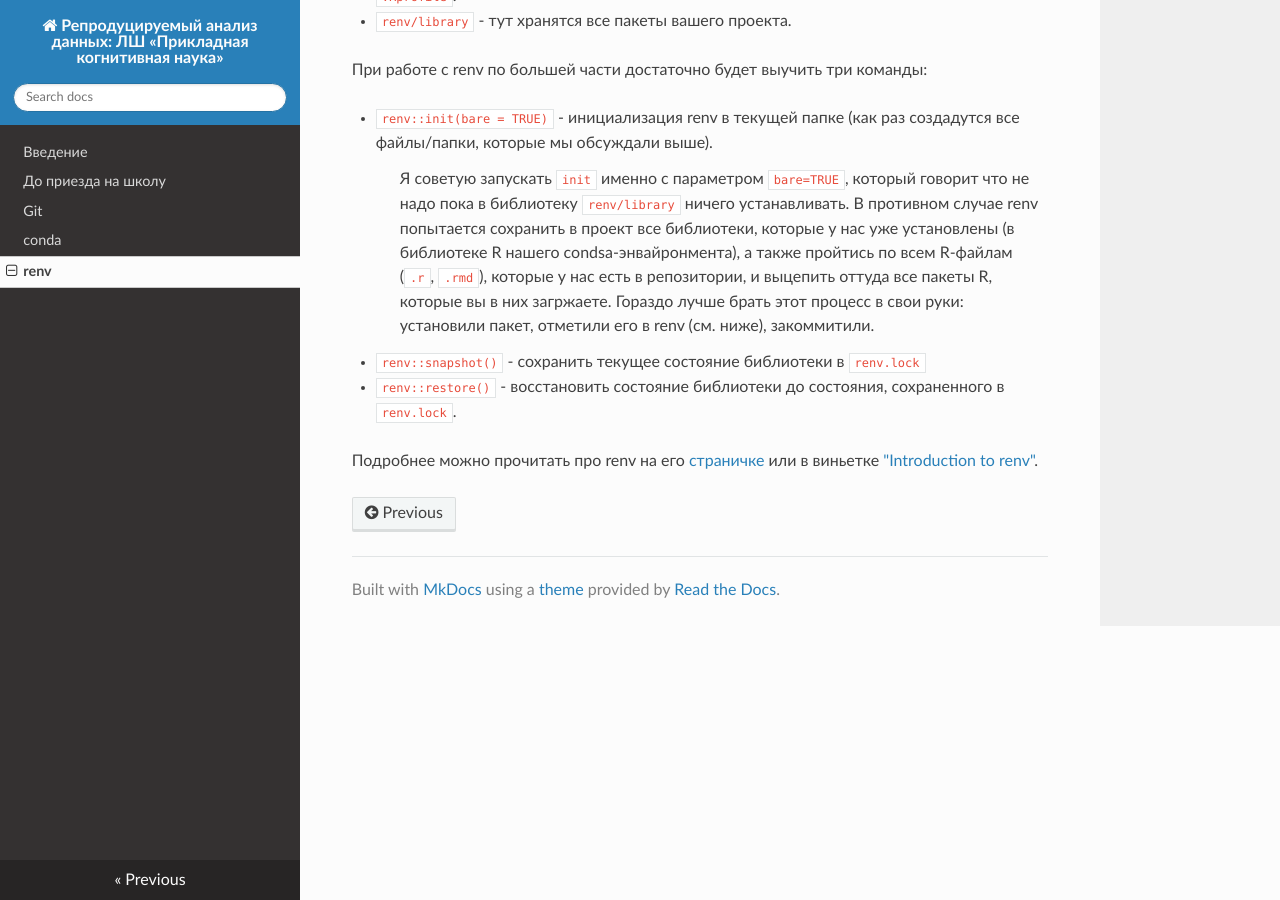
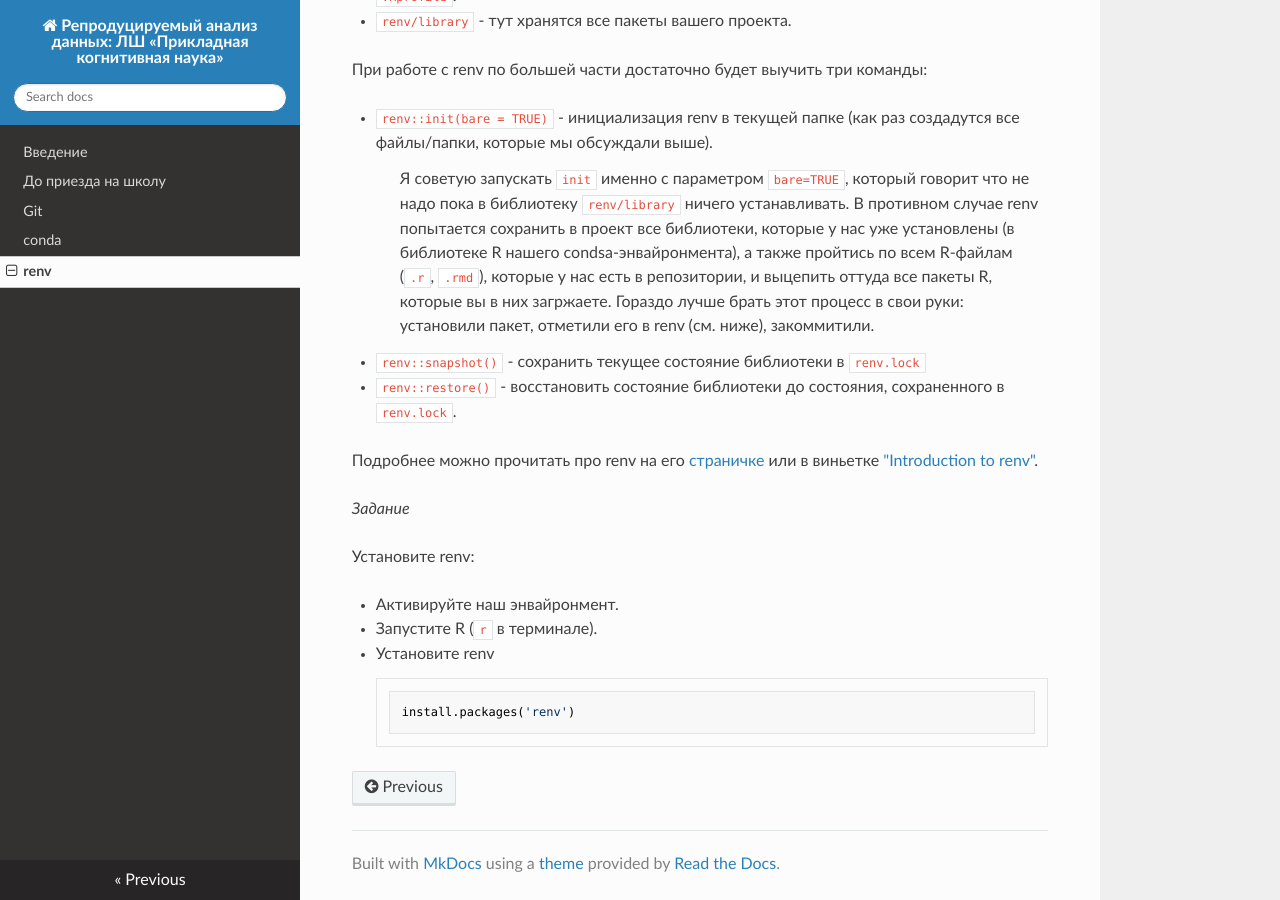
Before and after one commit to kalenkovich/reproducible-data-analysis, an MkDocs documentation site: the page built from website/docs/3_renv.md, in a window 1280 px wide and 900 px high, scrolled down 613 px. Built offline with MkDocs 1.6.1, drawn with Linux system fonts in a browser that asks for light colours; nearby versions of some CDN libraries.

Commit message:
added task to install renv

````diff
--- a/website/docs/3_renv.md
+++ b/website/docs/3_renv.md
@@ -30,3 +30,15 @@ renv при инициализации создает следующие фай
 - `renv::restore()` - восстановить состояние библиотеки до состояния, сохраненного в `renv.lock`.
 
 Подробнее можно прочитать про renv на его [страничке](https://rstudio.github.io/renv/index.html) или в виньетке ["Introduction to renv"](https://rstudio.github.io/renv/articles/renv.html).
+
+*Задание*
+
+Установите renv:
+
+- Активируйте наш энвайронмент.
+- Запустите R (`r` в терминале).
+- Установите renv
+
+	```r
+	install.packages('renv')
+	```
````
